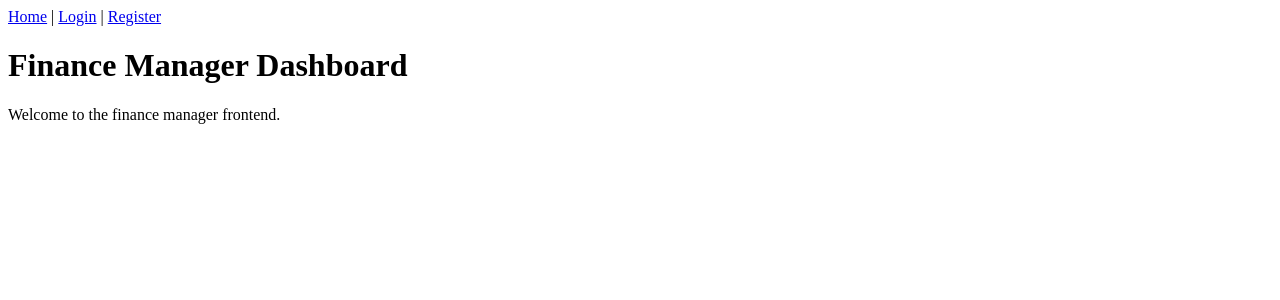
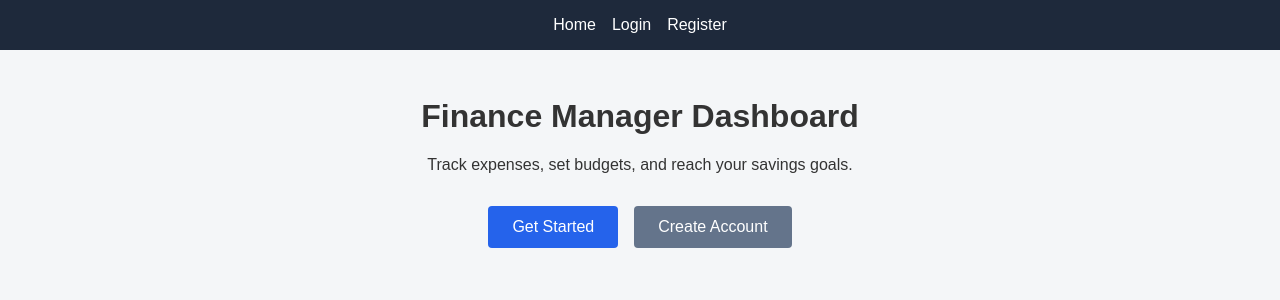
Before and after one commit to reecebaileyy/FinanceManagerDashboard, a React (Vite) app in the folder frontend/: page / in a window 1280 px wide. Shown: the top 300 px of the page. Built offline with nearby package versions, Linux system fonts and the light colour scheme.

Commit message:
feat: improve home page UI

```diff
--- a/frontend/src/App.jsx
+++ b/frontend/src/App.jsx
@@ -2,23 +2,28 @@ import React from 'react';
 import { BrowserRouter as Router, Routes, Route, Link } from 'react-router-dom';
 import Login from './pages/Login.jsx';
 import Register from './pages/Register.jsx';
+import Home from './pages/Home.jsx';
 
 function App() {
   return (
     <Router>
-      <nav>
-        <Link to="/">Home</Link> | <Link to="/login">Login</Link> | <Link to="/register">Register</Link>
-      </nav>
+      <header>
+        <nav>
+          <ul className="nav-links">
+            <li>
+              <Link to="/">Home</Link>
+            </li>
+            <li>
+              <Link to="/login">Login</Link>
+            </li>
+            <li>
+              <Link to="/register">Register</Link>
+            </li>
+          </ul>
+        </nav>
+      </header>
       <Routes>
-        <Route
-          path="/"
-          element={
-            <div>
-              <h1>Finance Manager Dashboard</h1>
-              <p>Welcome to the finance manager frontend.</p>
-            </div>
-          }
-        />
+        <Route path="/" element={<Home />} />
         <Route path="/login" element={<Login />} />
         <Route path="/register" element={<Register />} />
       </Routes>
--- a/frontend/src/main.jsx
+++ b/frontend/src/main.jsx
@@ -1,6 +1,7 @@
 import React from 'react';
 import ReactDOM from 'react-dom/client';
 import App from './App.jsx';
+import './styles.css';
 
 ReactDOM.createRoot(document.getElementById('root')).render(
   <React.StrictMode>
--- /dev/null
+++ b/frontend/src/pages/Home.jsx
@@ -0,0 +1,17 @@
+import React from 'react';
+import { Link } from 'react-router-dom';
+
+function Home() {
+  return (
+    <div className="home-container">
+      <h1>Finance Manager Dashboard</h1>
+      <p>Track expenses, set budgets, and reach your savings goals.</p>
+      <div className="cta-buttons">
+        <Link className="button" to="/login">Get Started</Link>
+        <Link className="button button-secondary" to="/register">Create Account</Link>
+      </div>
+    </div>
+  );
+}
+
+export default Home;
--- /dev/null
+++ b/frontend/src/styles.css
@@ -0,0 +1,65 @@
+body {
+  margin: 0;
+  font-family: Arial, Helvetica, sans-serif;
+  background-color: #f4f6f8;
+  color: #333;
+}
+
+header {
+  background-color: #1e293b;
+  padding: 1rem 0;
+}
+
+.nav-links {
+  list-style: none;
+  display: flex;
+  gap: 1rem;
+  justify-content: center;
+  margin: 0;
+  padding: 0;
+}
+
+.nav-links a {
+  color: #fff;
+  text-decoration: none;
+  font-weight: 500;
+}
+
+.nav-links a:hover {
+  text-decoration: underline;
+}
+
+.home-container {
+  max-width: 800px;
+  margin: 3rem auto;
+  text-align: center;
+  padding: 0 1rem;
+}
+
+.cta-buttons {
+  margin-top: 2rem;
+  display: flex;
+  justify-content: center;
+  gap: 1rem;
+}
+
+.button {
+  background-color: #2563eb;
+  color: white;
+  padding: 0.75rem 1.5rem;
+  border-radius: 4px;
+  text-decoration: none;
+  transition: background-color 0.2s;
+}
+
+.button:hover {
+  background-color: #1d4ed8;
+}
+
+.button-secondary {
+  background-color: #64748b;
+}
+
+.button-secondary:hover {
+  background-color: #475569;
+}
```
